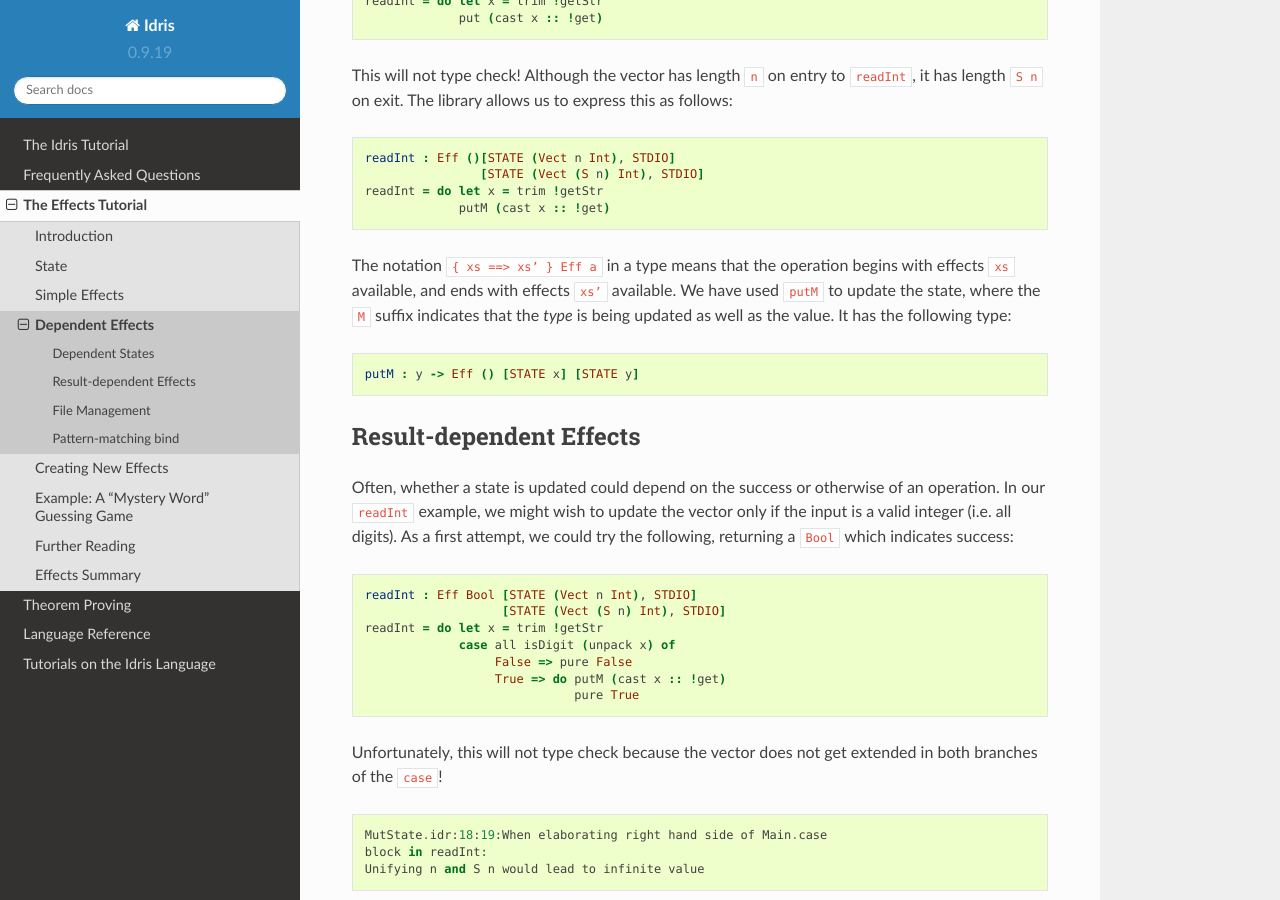
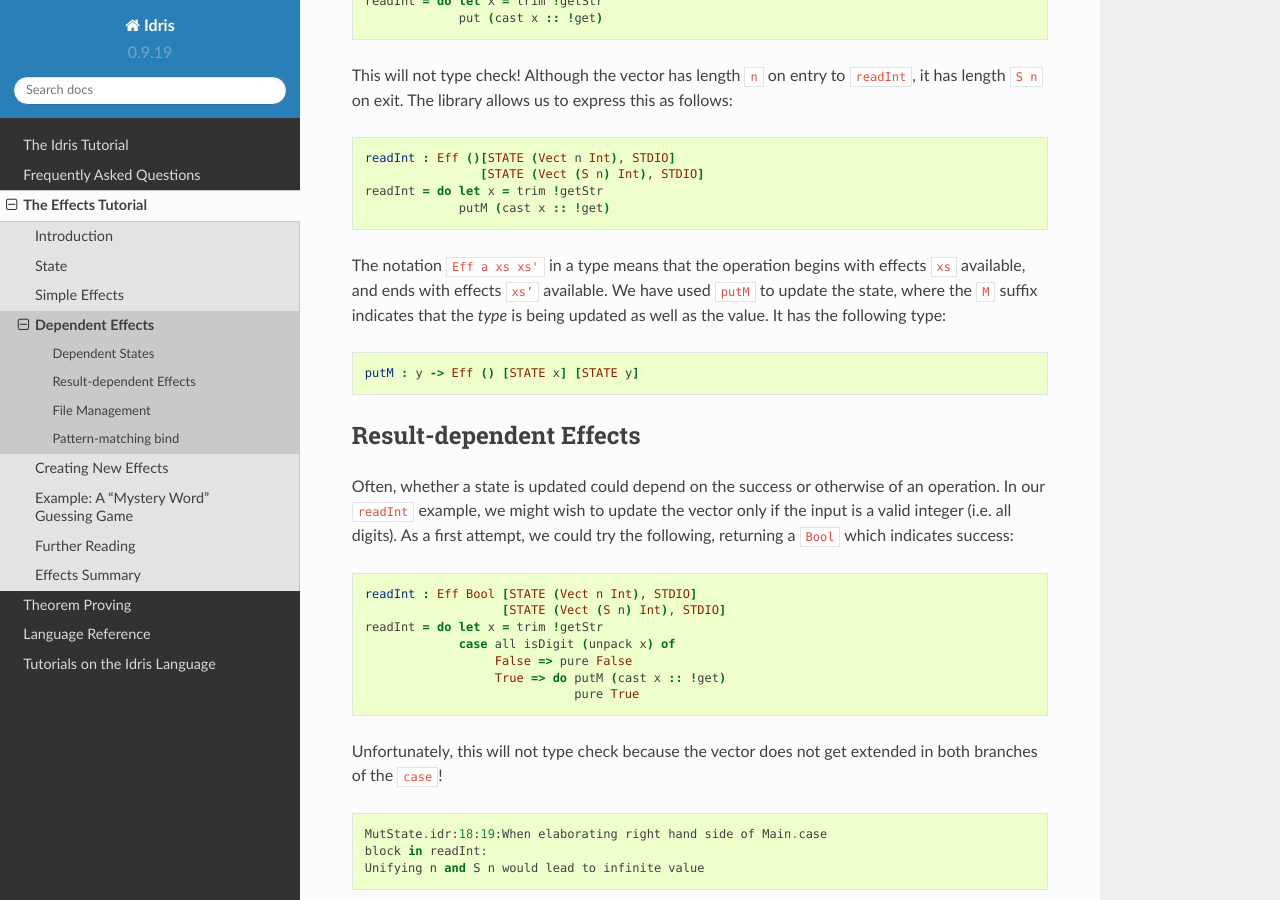
Before and after one commit to idris-lang/Idris-dev, a Sphinx documentation site: the page built from docs/effects/depeff.rst, in a window 1280 px wide and 900 px high, scrolled down 691 px. Built offline with Sphinx 7.4.7 and the Read the Docs theme 2.0.0, drawn with Linux system fonts in a browser that asks for light colours; formulas are drawn with MathJax 3.

```diff
--- a/docs/effects/depeff.rst
+++ b/docs/effects/depeff.rst
@@ -48,7 +48,7 @@ express this as follows:
     readInt = do let x = trim !getStr
                  putM (cast x :: !get)
 
-The notation ``{ xs ==> xs’ } Eff a`` in a type means that the operation
+The notation ``Eff a xs xs'`` in a type means that the operation
 begins with effects ``xs`` available, and ends with effects ``xs’``
 available. We have used ``putM`` to update the state, where the ``M``
 suffix indicates that the *type* is being updated as well as the value.
```
